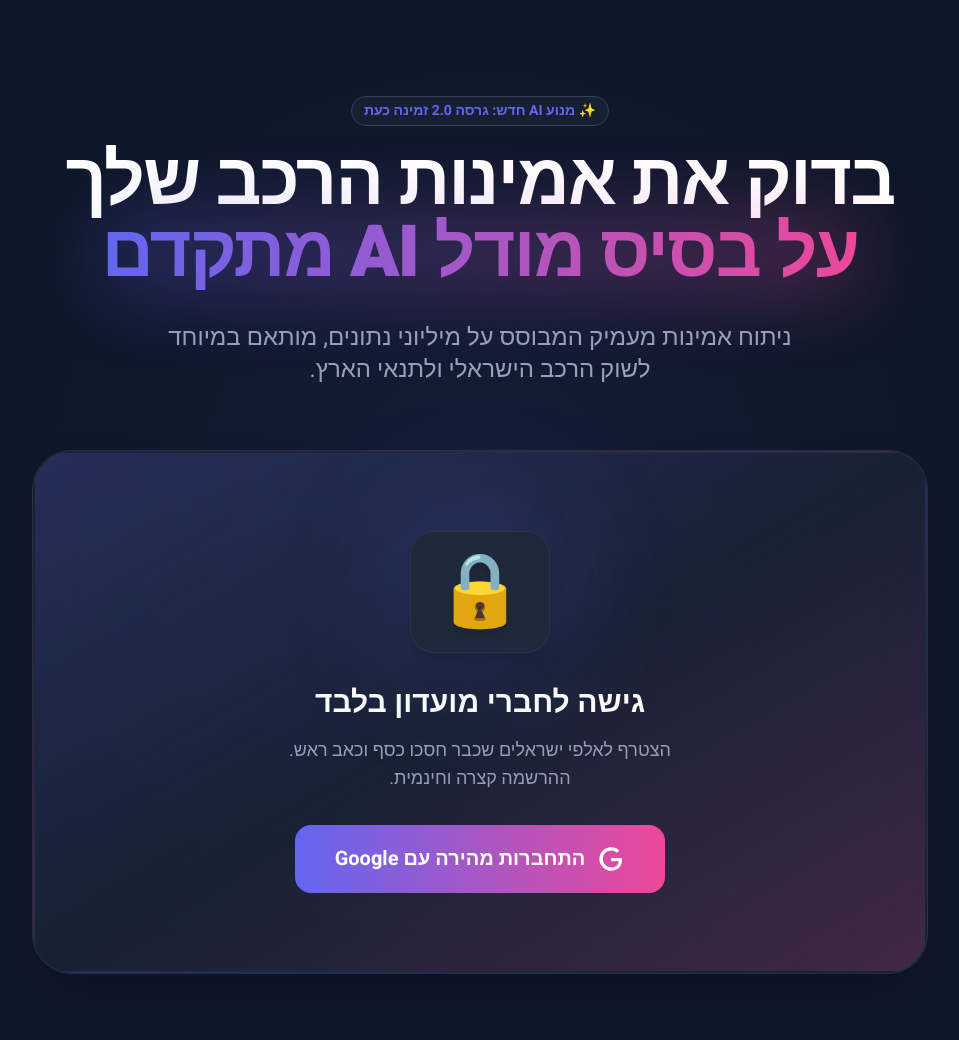
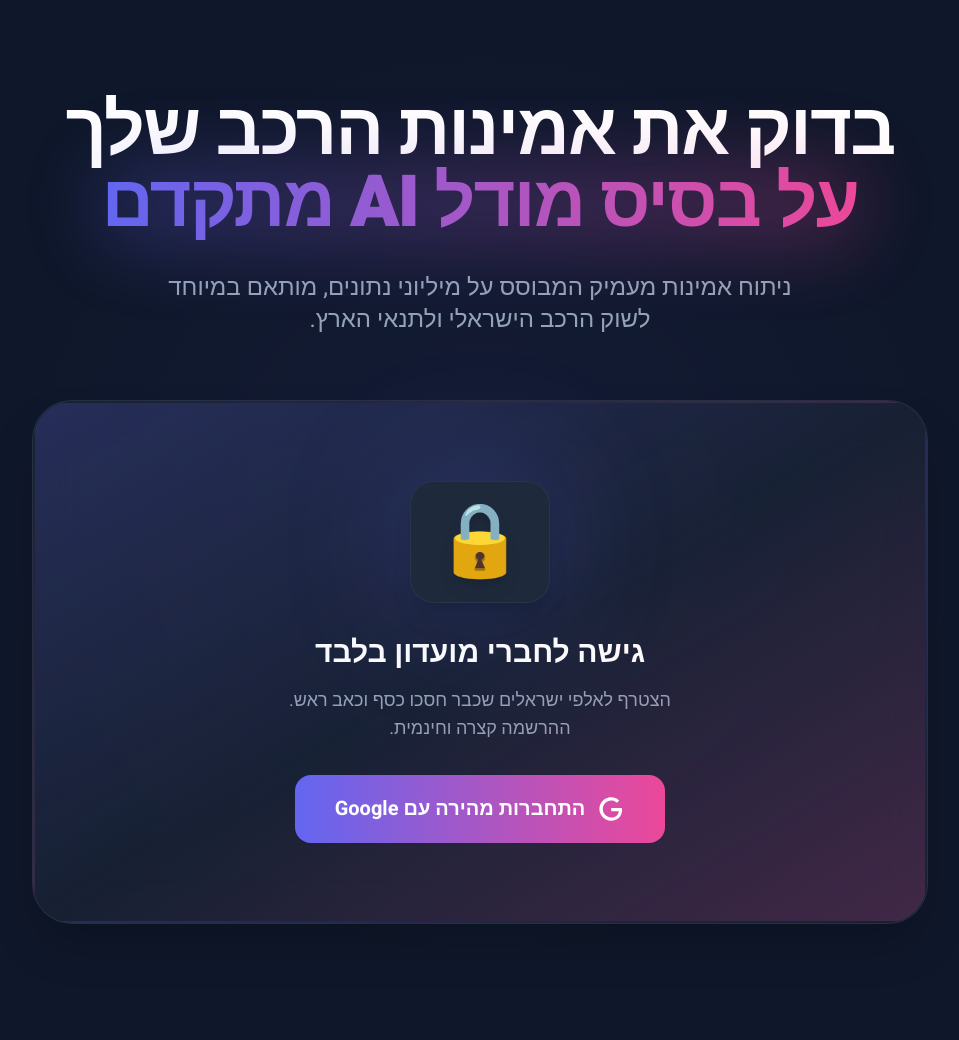
Before and after one commit to giladscore494/reliabilityAIModelsR, a Flask app: page / in a window 1280 px wide. Shown: the part 73-1113 px from the top of the page, without its empty margins (160-1119 px from the left). Run offline with Flask 3, Linux system fonts and the light colour scheme; some libraries are stand-ins or nearby versions.

Commit message:
Update index.html

```diff
--- a/my-flask-app/templates/index.html
+++ b/my-flask-app/templates/index.html
@@ -105,9 +105,6 @@
              style="background: radial-gradient(circle, rgba(99,102,241,0.3) 0%, rgba(15,23,42,0) 70%);"></div>
 
         <div class="relative z-10 text-center max-w-4xl mx-auto mb-16 fade-in">
-            <span class="inline-block py-1 px-3 rounded-full bg-slate-800/50 border border-slate-700 text-primary text-sm font-semibold mb-5">
-                ✨ מנוע AI חדש: גרסה 2.0 זמינה כעת
-            </span>
             <h2 class="text-5xl md:text-7xl font-extrabold text-white mb-8 leading-tight tracking-tight">
                 בדוק את אמינות הרכב שלך
                 <span class="relative inline-block">
```
